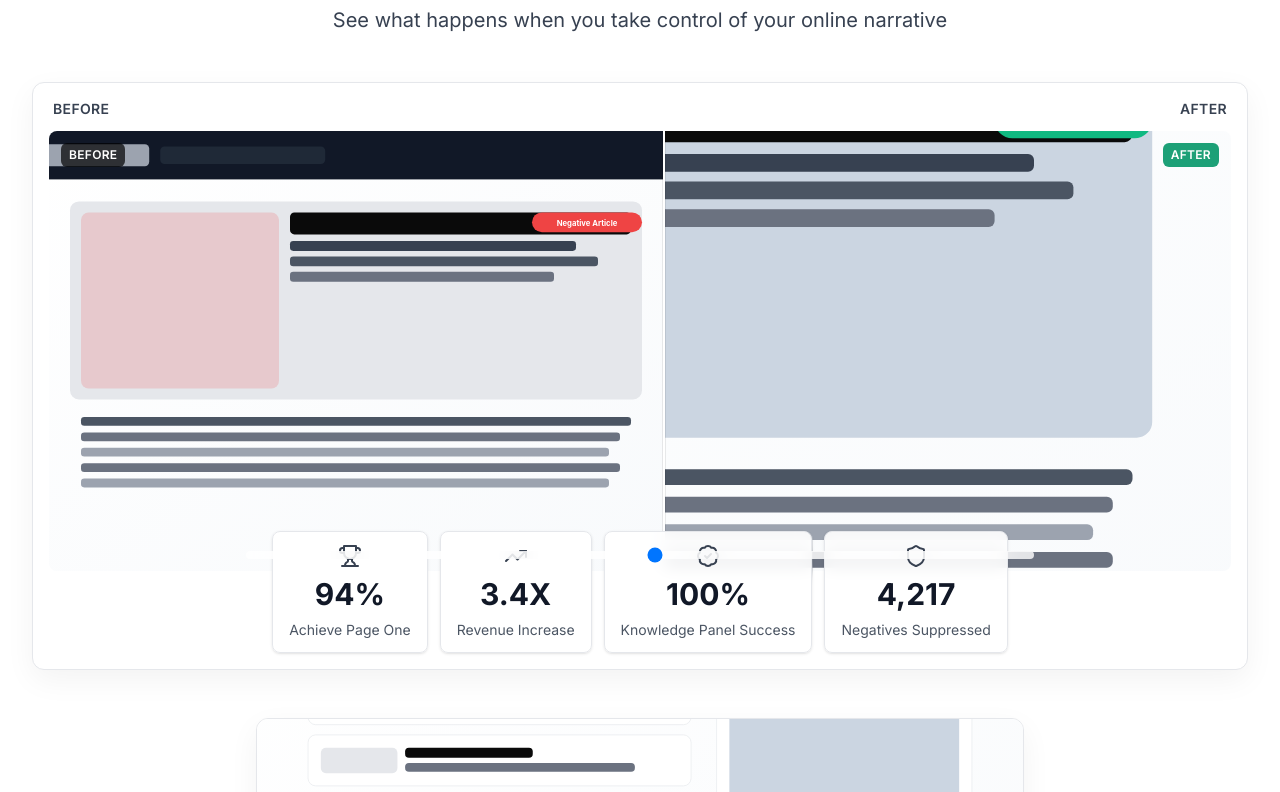
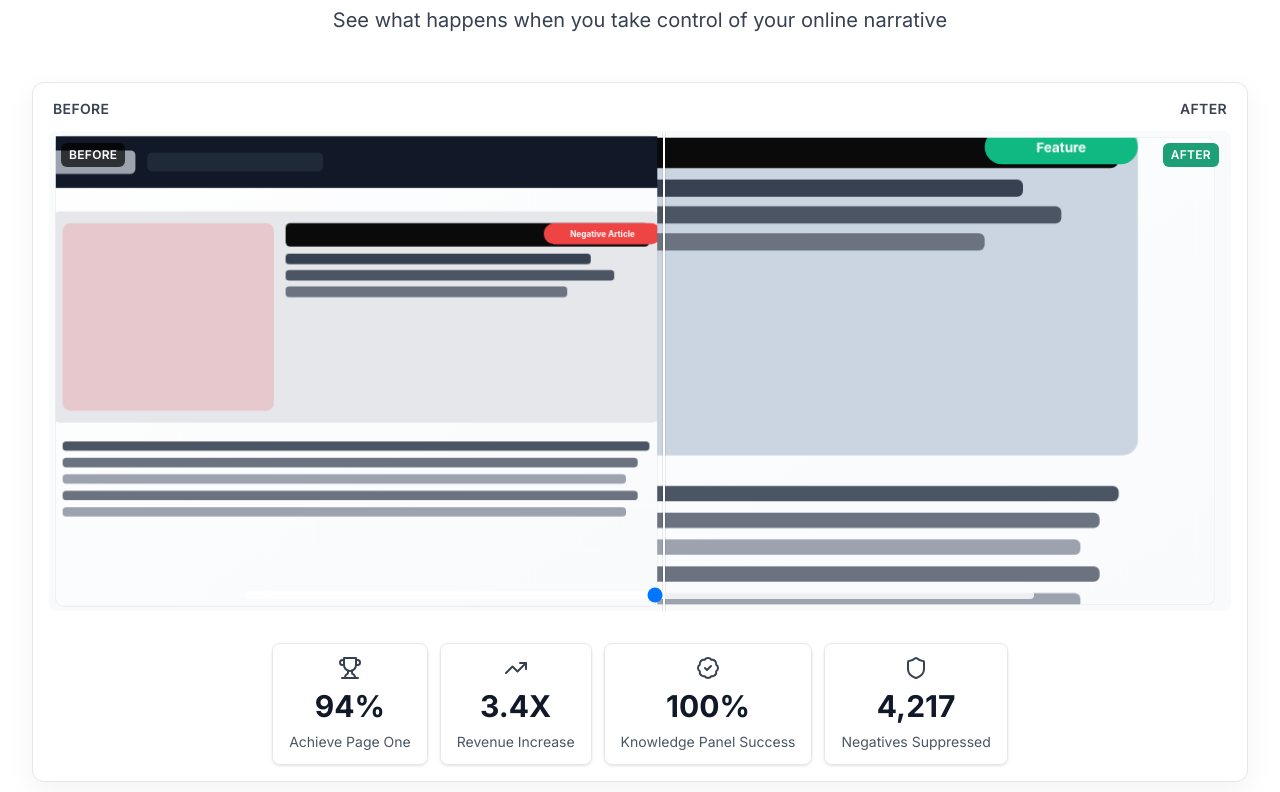
Before and after one commit to nalin-pixel/frontend-repo_gbxu8qxt_rpcavl, a React (Vite) app: page / in a window 1280 px wide. Shown: the part 2308-3100 px from the top of the page. Built offline with nearby package versions, Linux system fonts and the light colour scheme.

Commit message:
Update project prj_gbxu8qxt - 2025-11-12T23:19:44.207Z

```diff
--- a/src/components/sections/Transformation.jsx
+++ b/src/components/sections/Transformation.jsx
@@ -1,4 +1,4 @@
-import React, { useRef, useState } from 'react'
+import React, { useRef, useState, useMemo } from 'react'
 import { motion, useInView } from 'framer-motion'
 import { Trophy, TrendingUp, BadgeCheck, Shield } from 'lucide-react'
 import Container from '../ui/Container'
@@ -19,6 +19,14 @@ export default function Transformation() {
   const handleError = (e) => {
     e.currentTarget.src = '/images/placeholder.svg'
   }
+
+  // Compute dynamic scales so the currently revealed side subtly scales up while the other scales down
+  const { beforeScale, afterScale } = useMemo(() => {
+    const pct = Math.min(100, Math.max(0, position)) / 100
+    const before = 0.9 + 0.15 * pct // 0.9 -> 1.05 as the before side grows
+    const after = 0.9 + 0.15 * (1 - pct) // 1.05 -> 0.9 as the before side grows
+    return { beforeScale: before, afterScale: after }
+  }, [position])
 
   return (
     <Container paddingY="large">
@@ -41,6 +49,7 @@ export default function Transformation() {
         </motion.p>
       </div>
 
+      {/* Interactive before/after with native scaling feedback */}
       <div className="mt-12 rounded-xl border bg-white p-4 shadow-card">
         {/* Slider header labels for clarity */}
         <div className="mb-3 flex items-center justify-between px-1 text-sm font-semibold uppercase tracking-wide text-gray-700">
@@ -49,8 +58,13 @@ export default function Transformation() {
         </div>
 
         {/* Accessible before/after slider */}
-        <div className="relative w-full overflow-hidden rounded-lg" style={{ height: 440 }}>
+        <div className="relative w-full overflow-hidden rounded-lg bg-gray-50" style={{ height: 480 }}>
           {/* AFTER on the right (base layer) */}
+          <div
+            className="absolute inset-0"
+            style={{ transform: `scale(${afterScale})`, transition: 'transform 300ms ease', willChange: 'transform' }}
+            aria-hidden
+          >
             <img
               src="/images/article-positive.svg"
               alt="After: optimized search results with positive coverage"
@@ -58,12 +72,19 @@ export default function Transformation() {
               loading="lazy"
               onError={handleError}
             />
+            {/* subtle inner shadow for depth */}
+            <div className="pointer-events-none absolute inset-0 rounded-lg ring-1 ring-black/5" />
+          </div>
 
           {/* BEFORE revealed on the left */}
           <div
             className="absolute inset-y-0 left-0 overflow-hidden"
             style={{ width: `${position}%` }}
             aria-hidden
+          >
+            <div
+              className="absolute inset-0"
+              style={{ transform: `scale(${beforeScale})`, transition: 'transform 300ms ease', willChange: 'transform' }}
             >
               <img
                 src="/images/article-negative.svg"
@@ -72,6 +93,8 @@ export default function Transformation() {
                 loading="lazy"
                 onError={handleError}
               />
+              <div className="pointer-events-none absolute inset-0 rounded-lg ring-1 ring-black/5" />
+            </div>
           </div>
 
           {/* Corner badges */}
@@ -102,7 +125,8 @@ export default function Transformation() {
           />
         </div>
 
-        <div className="pointer-events-none -mt-10 flex justify-center gap-3">
+        {/* Separate the KPI strip lower to avoid crowding the slider */}
+        <div className="mt-8 flex justify-center gap-3">
           <StatCard icon={Trophy} number="94%" label="Achieve Page One" />
           <StatCard icon={TrendingUp} number="3.4X" label="Revenue Increase" />
           <StatCard icon={BadgeCheck} number="100%" label="Knowledge Panel Success" />
@@ -110,10 +134,16 @@ export default function Transformation() {
         </div>
       </div>
 
-      {/* Knowledge panel mock placed with a real image */}
-      <div className="mx-auto mt-12 max-w-3xl text-center">
+      {/* Knowledge panel mock placed with a real image, spaced further down for clarity */}
+      <div className="mx-auto mt-16 max-w-3xl text-center">
         <div className="relative overflow-hidden rounded-xl border bg-white shadow-card">
-          <img src="/images/knowledge-panel.svg" alt="Google Knowledge Panel mockup" className="h-64 w-full object-cover" loading="lazy" onError={handleError} />
+          <img
+            src="/images/knowledge-panel.svg"
+            alt="Google Knowledge Panel mockup"
+            className="h-72 w-full object-cover"
+            loading="lazy"
+            onError={handleError}
+          />
         </div>
         <figure className="mt-6">
           <blockquote className="text-lg italic text-gray-800">
```
Also changed, not shown: 1 other file (tests, documents, lock files or other folders). Lines whose indentation alone changed are shown as unchanged.
